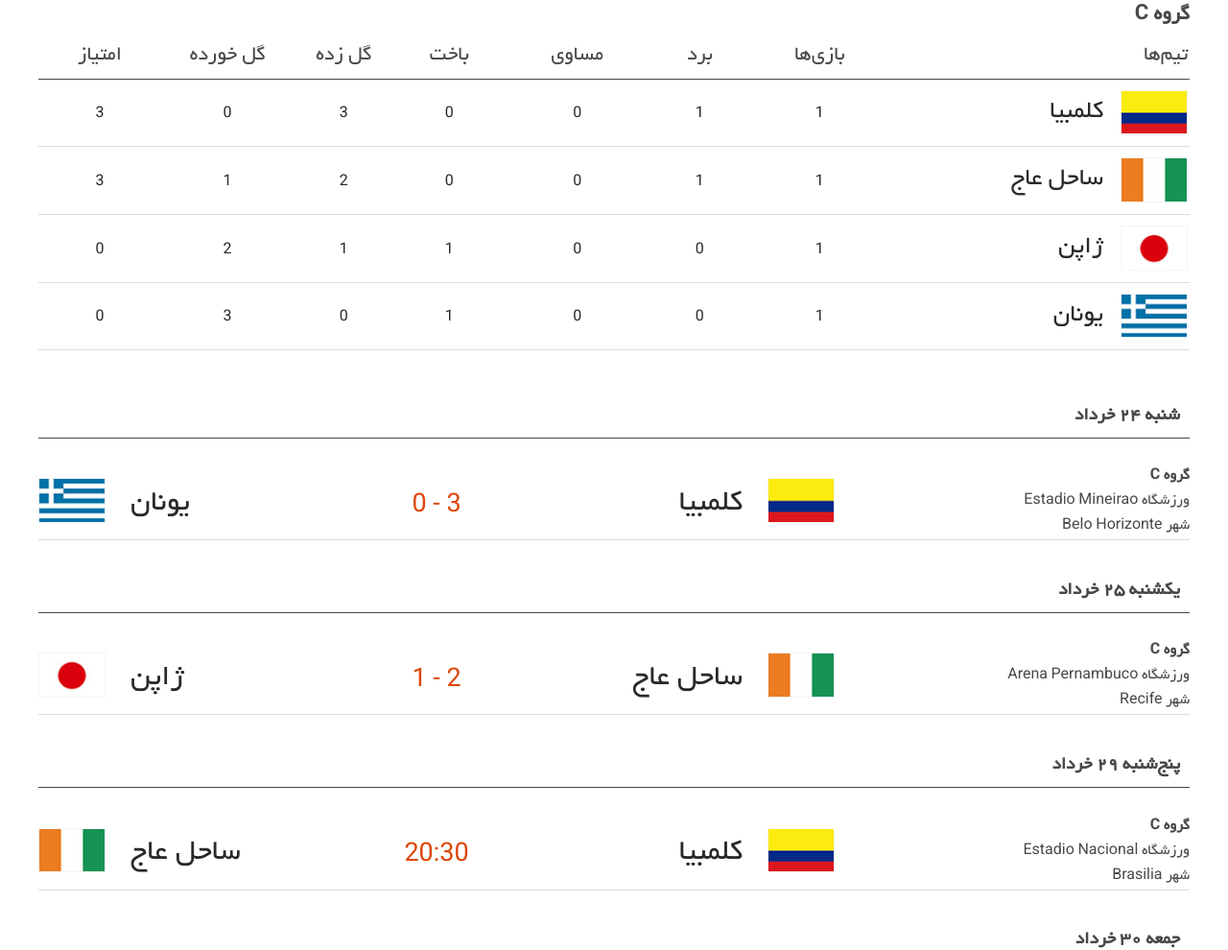
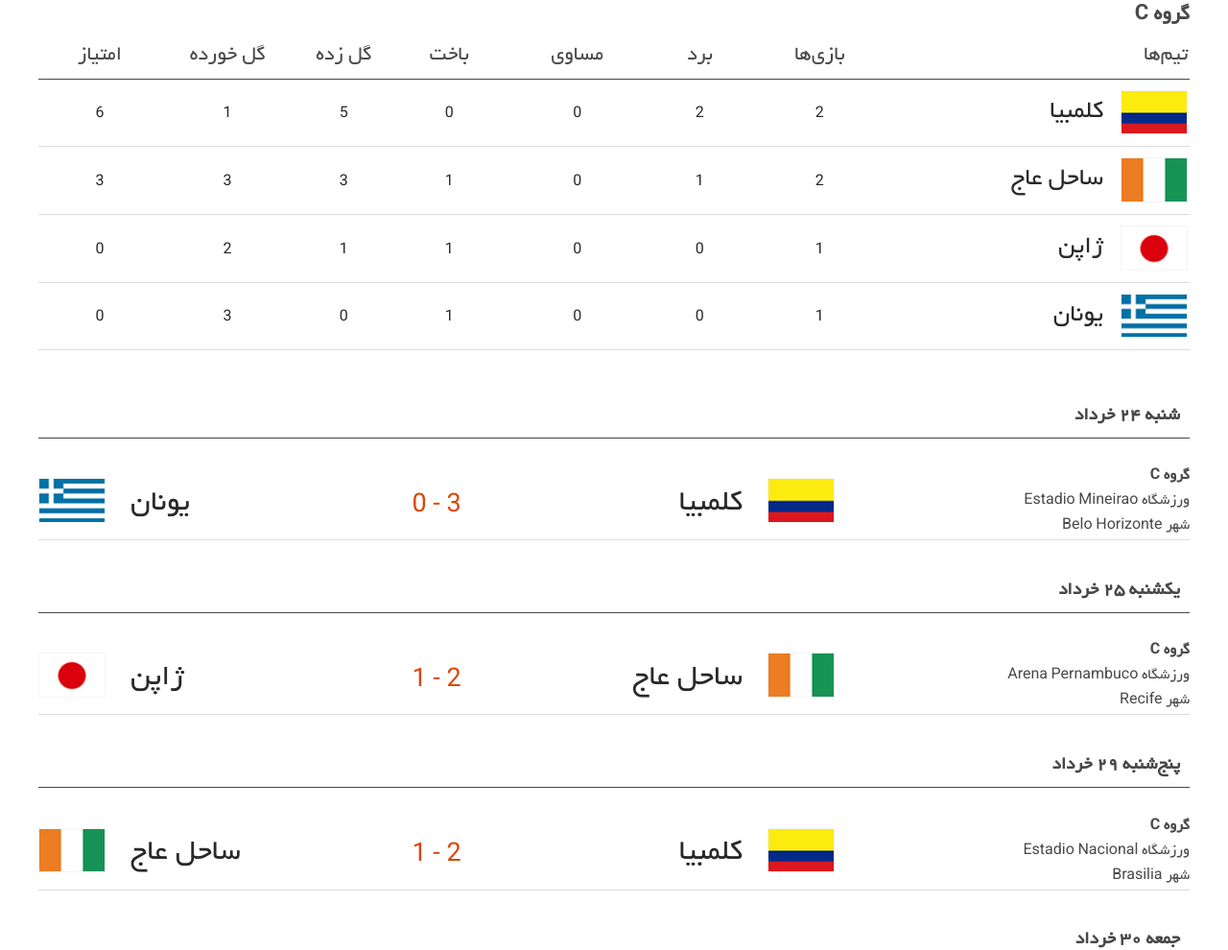
Before and after one commit to HosseinKarami/fifawc, a Jekyll site: the page built from groups/C/index.html, in a window 1280 px wide. Shown: the part 338-1328 px from the top of the page at 96% size. Built offline with Jekyll 4.4.1, drawn with Linux system fonts in a browser that asks for light colours; comment, search, counter and statistics services are not loaded.

Commit message:
COL Vs CIV

```diff
--- a/_data/groups.yml
+++ b/_data/groups.yml
@@ -80,21 +80,21 @@
   teams:
   - team: کلمبیا
     flag: assets/img/flags/col.png
-    played: "1"
+    played: "2"
+    won: "2"
+    draw: "0"
+    lost: "0"
+    GF: "5"
+    GA: "1"
+    points: "6"
+  - team: ساحل عاج
+    flag: assets/img/flags/civ.png
+    played: "2"
     won: "1"
     draw: "0"
-    lost: "0"
+    lost: "1"
     GF: "3"
-    GA: "0"
-    points: "3"
-  - team: ساحل عاج
-    flag: assets/img/flags/civ.png
-    played: "1"
-    won: "1"
-    draw: "0"
-    lost: "0"
-    GF: "2"
-    GA: "1"
+    GA: "3"
     points: "3"
   - team: ژاپن
     flag: assets/img/flags/jpn.png
```
Also changed, not shown: _data/matches.yml (+5 -5 lines).
